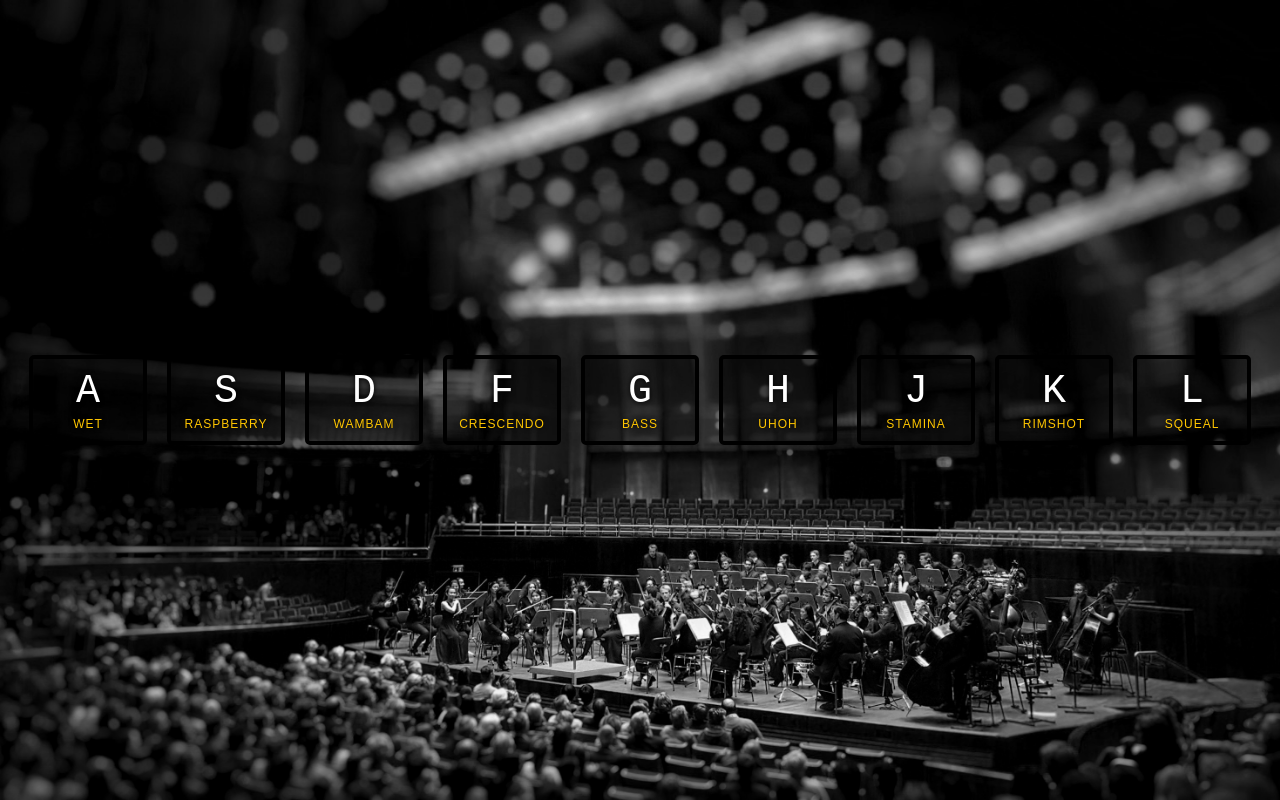
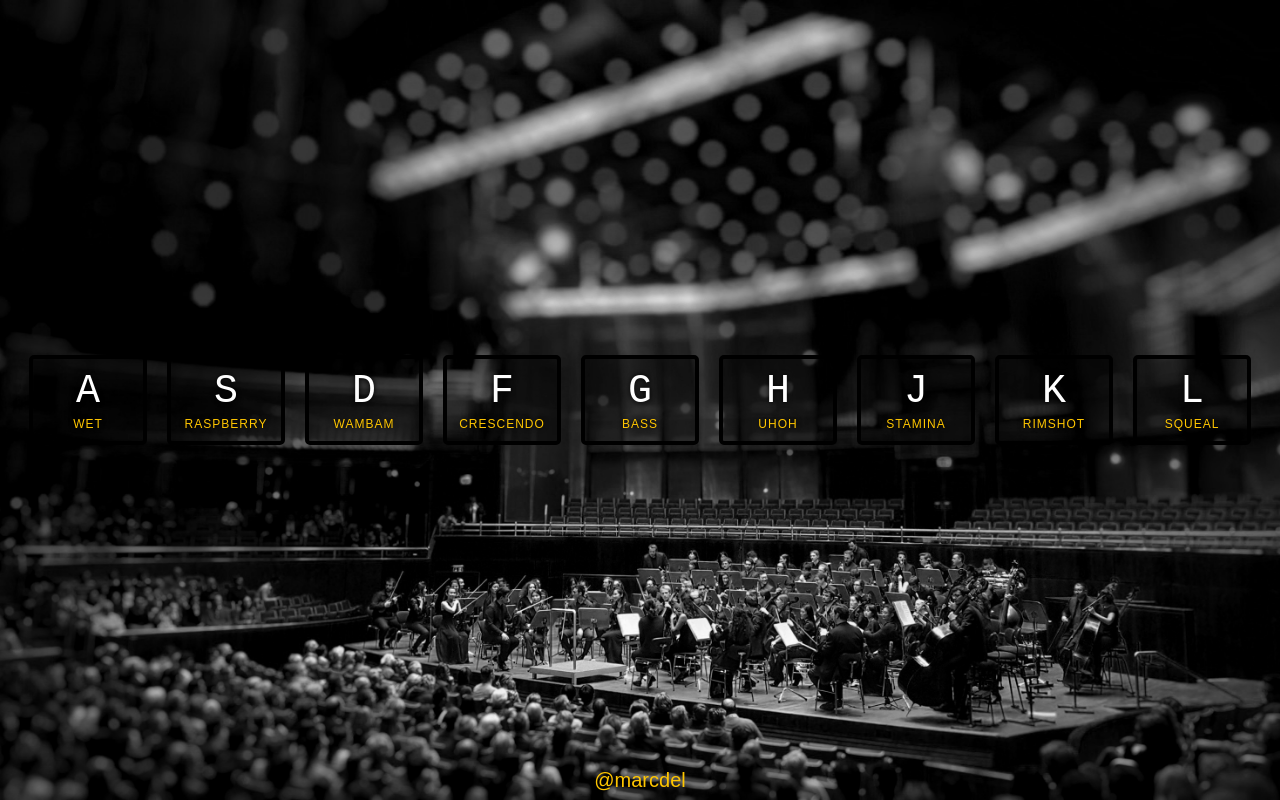
Before and after one commit to marcdel/farts.lol, a plain HTML site: page index.html in a window 1280 px wide. Drawn offline with Linux system fonts and the light colour scheme.

Commit message:
Add footer

```diff
--- a/index.html
+++ b/index.html
@@ -65,6 +65,10 @@
     </div>
   </div>
 
+  <span class="footer">
+    <a href="https://twitter.com/marcdel">@marcdel</a>
+  </span>
+
   <audio data-key="65" src="sounds/fart-01.wav"></audio>
   <audio data-key="83" src="sounds/fart-02.wav"></audio>
   <audio data-key="68" src="sounds/fart-03.wav"></audio>
--- a/style.css
+++ b/style.css
@@ -48,3 +48,18 @@ kbd {
   letter-spacing: 1px;
   color:#ffc600;
 }
+
+.footer {
+  width: 100%;
+  text-align: center;
+  font-size: 2rem;
+  line-height:1;
+  bottom: 0;
+  margin-bottom: 10px;
+  position: fixed;
+}
+
+.footer a {
+  text-decoration: none;
+  color: #ffc600;
+}
```
